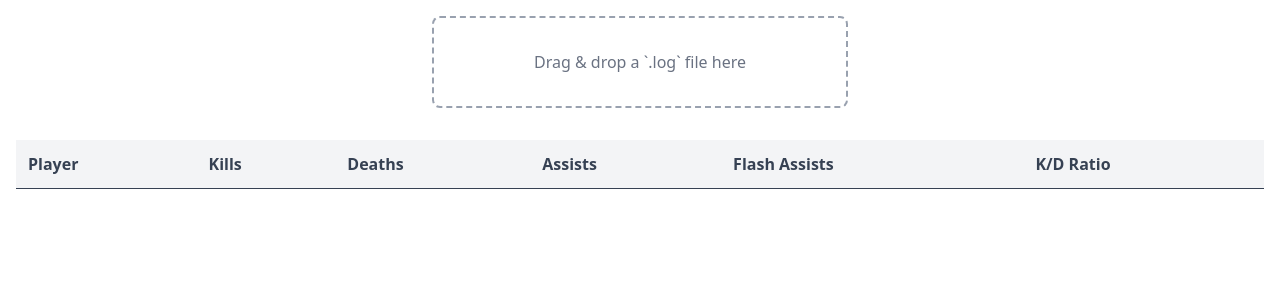
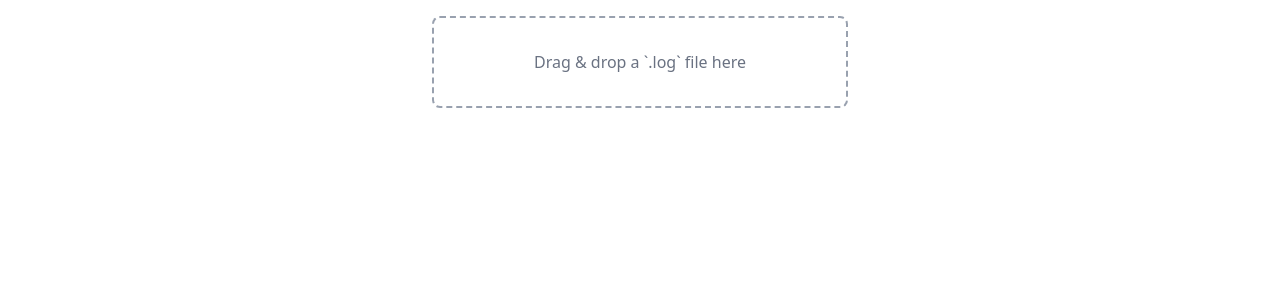
Before and after one commit to ryanennns/blast-app, a React (Vite) app: page / in a window 1280 px wide. Shown: the top 300 px of the page. Built offline with nearby package versions, Linux system fonts and the light colour scheme.

Commit message:
conditionally render Scoreboard

```diff
--- a/src/pages/Home.tsx
+++ b/src/pages/Home.tsx
@@ -18,7 +18,7 @@ export function Home() {
     <>
       <FileDropper onApiResponse={handleApiResponse} />
 
-      <Scoreboard data={scoreboard} />
+      {Object.values(scoreboard).length > 0 && <Scoreboard data={scoreboard} />}
     </>
   );
 }
```
